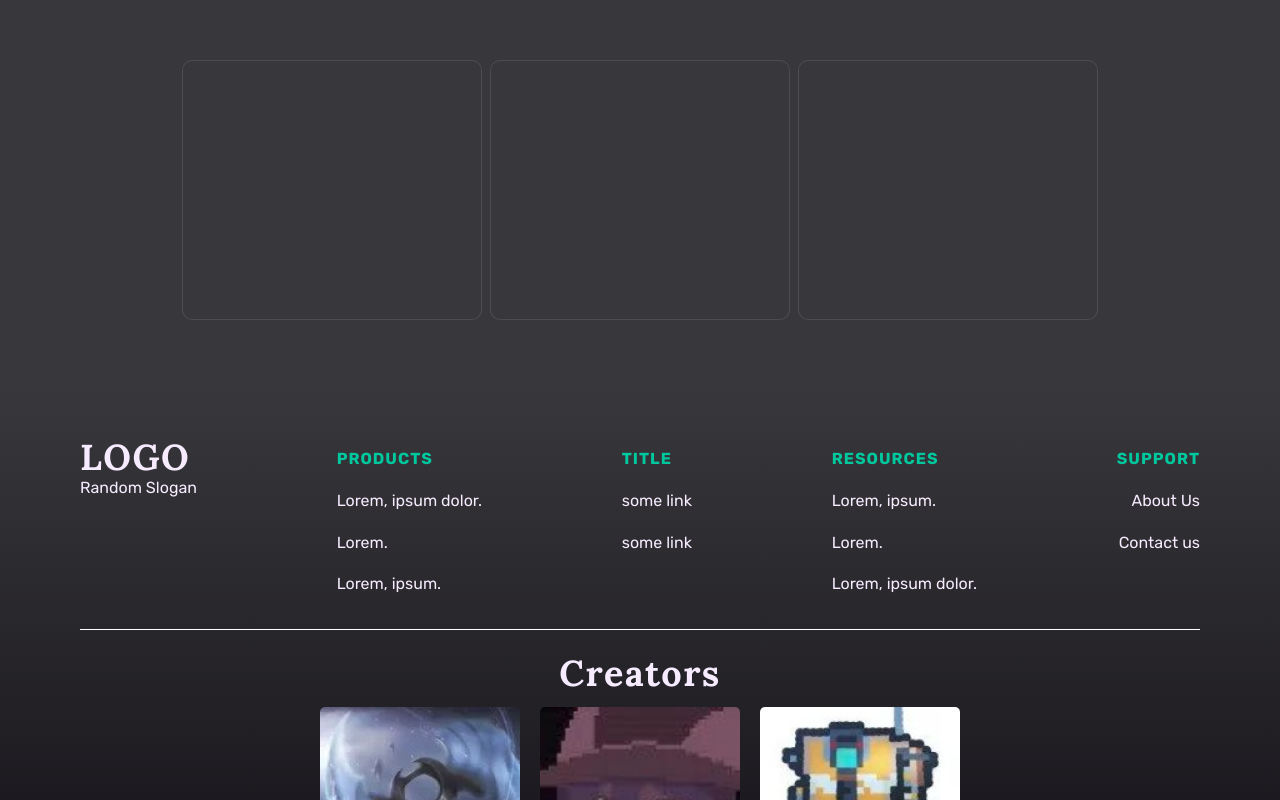
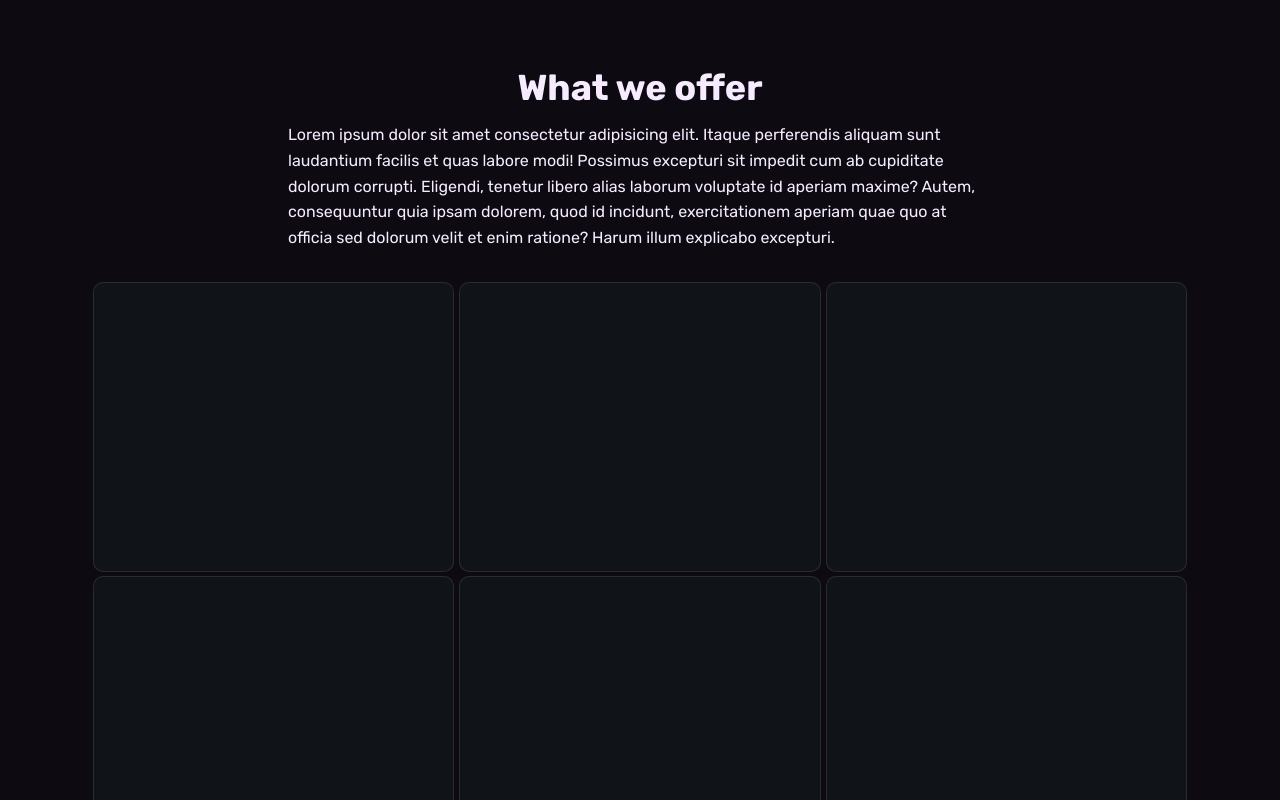
Before and after one commit to NDSern/Microcode-web, a React (Vite) app: page / in a window 1280 px wide. Shown: the part 900-1700 px from the top of the page. Built offline with nearby package versions, Linux system fonts and the light colour scheme.

Commit message:
additional styiling for main

```diff
--- a/src/components/Main.jsx
+++ b/src/components/Main.jsx
@@ -20,10 +20,17 @@ const Main = () => {
 
   let form = (
     <main>
+        <div className="main-text">
+            <h2>What we offer</h2>
+            <p>Lorem ipsum dolor sit amet consectetur adipisicing elit. Itaque perferendis aliquam sunt laudantium facilis et quas labore modi! Possimus excepturi sit impedit cum ab cupiditate dolorum corrupti. Eligendi, tenetur libero alias laborum voluptate id aperiam maxime? Autem, consequuntur quia ipsam dolorem, quod id incidunt, exercitationem aperiam quae quo at officia sed dolorum velit et enim ratione? Harum illum explicabo excepturi.</p>
+        </div>
       <div className="tabs">
         <div id="tab1" className="tab" onMouseMove={handleMouseMove}></div>
         <div id="tab2" className="tab" onMouseMove={handleMouseMove}></div>
         <div id="tab3" className="tab" onMouseMove={handleMouseMove}></div>
+        <div id="tab4" className="tab" onMouseMove={handleMouseMove}></div>
+        <div id="tab5" className="tab" onMouseMove={handleMouseMove}></div>
+        <div id="tab6" className="tab" onMouseMove={handleMouseMove}></div>
       </div>
     </main>
   );
--- a/style.css
+++ b/style.css
@@ -7,6 +7,7 @@
   --clr--light: #f6ebff;
   --clr--accent: #38373b;
   --clr--light-accent: #00c89e;
+  --clr--dark--accent:#111418fa;
 
   --fs--h1: 4rem;
   --fs--h2: 2.25rem;
@@ -191,10 +192,7 @@ h1 {
 /*/////////////////////////////////////////*/
 /*main*/
 
-main {
-  height: 400px;
-  background-color: var(--clr--dark);
-}
+
 
 /* end main */
 /*/////////////////////////////////////////*/
@@ -328,31 +326,40 @@ footer {
 
 main {
   align-items: center;
-  background-color: var(--clr--accent);
+  background-color: var(--clr--dark);
   display: flex;
   justify-content: center;
+  flex-direction: column;
   margin: 0px;
   padding: 0px;
   overflow: hidden;
+  margin: 4em 2em;
+  padding-bottom: 3em;
+}
+
+.main-text{
+  display: flex;
+  flex-direction: column;
+  align-items: center ;
+  padding: 1em 16em;
 }
 
 .tabs {
-  display: flex;
+  display: grid;
+  grid-template-columns: 1fr 1fr 1fr ;
   flex-wrap: wrap;
-  gap: 8px;
+  gap: .3em;
   order: 5;
-  max-width: 916;
-  width: calc(100%-20px);
+  width: 90%;
 }
 
 .tab {
-  background-color: var(--clr--accent);
+  background-color: var(--clr--dark--accent);
   /* Doesn't work somehow*/
   /*border: 1px solid rgba(var(--clr--accent),0.1);*/
   border: 1px solid rgba(255,255,255,0.1);
   border-radius: 10px;
-  height: 260px;
-  width: 300px;
+  aspect-ratio: 1/.8;
   cursor: pointer;
   position: relative;
 }
```
Also changed, not shown: src/hero-components/SideBar.jsx (added, +11 -0 lines).
